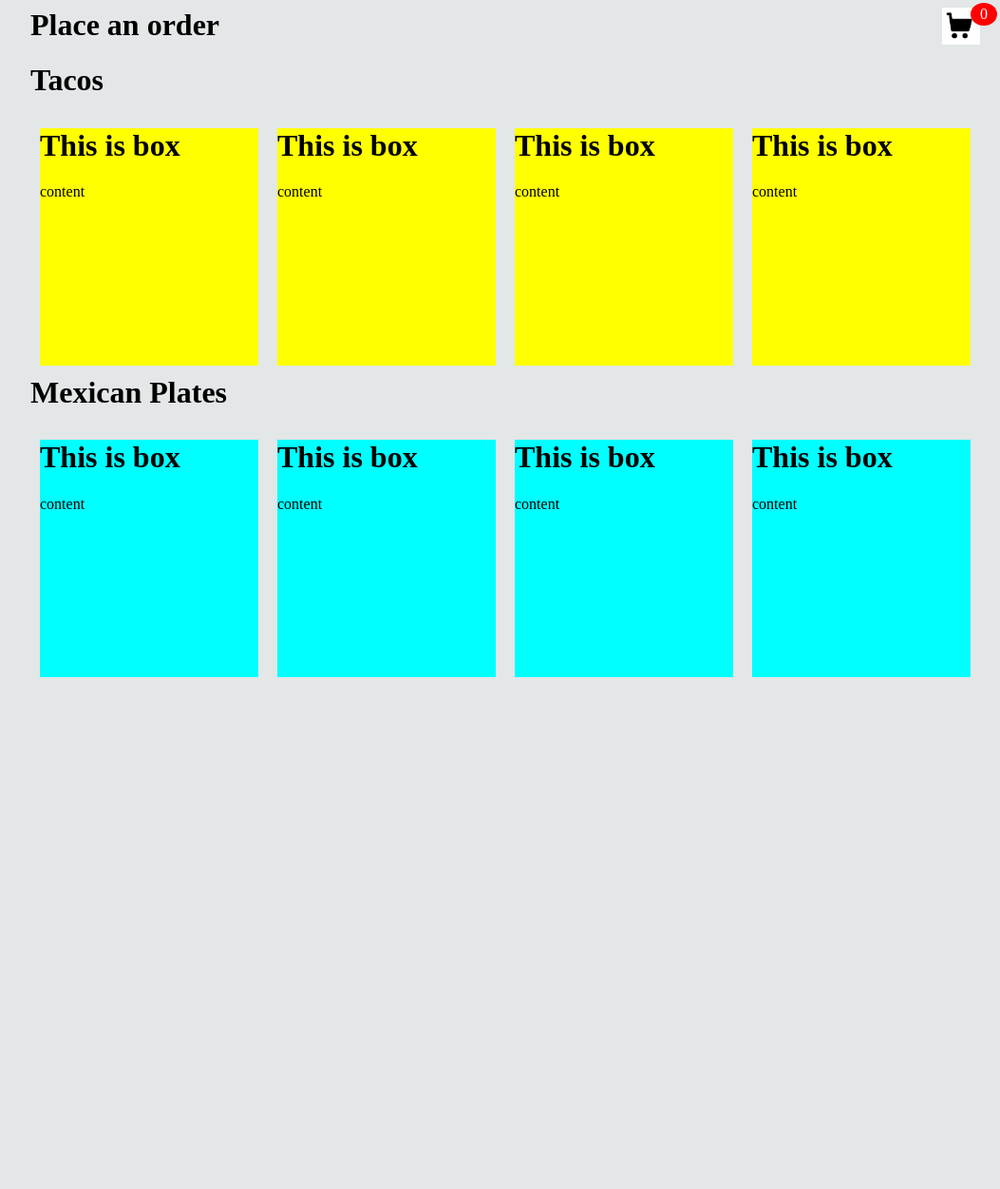
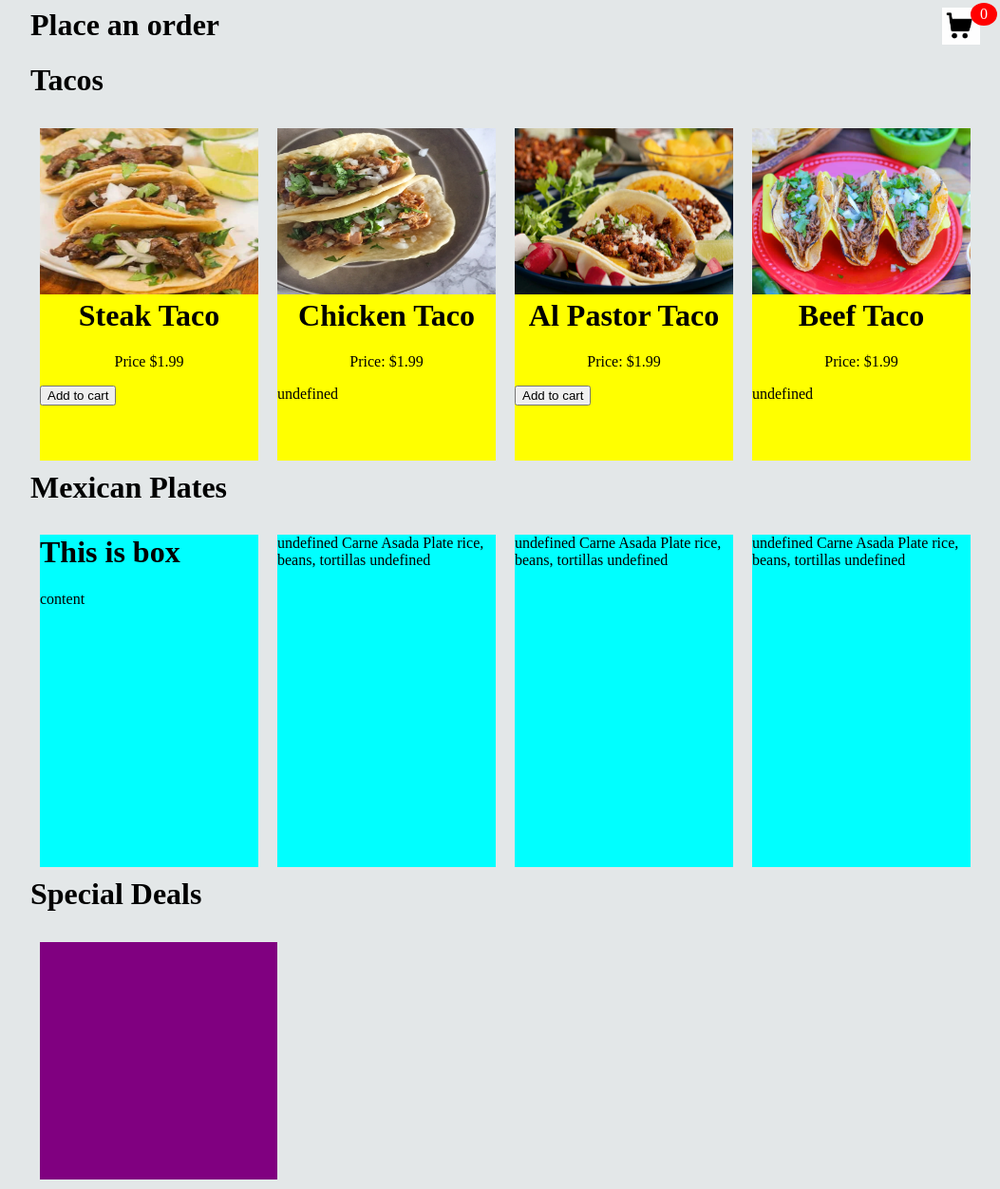
Before and after one commit to avicent5/Mexican-Restaurant-Website, a plain HTML site: page PlaceOrderPage.html in a window 1280 px wide. Shown: the part 42-1294 px from the top of the page at 95% size, without its empty margins (108-1161 px from the left). Before the commit the page ends 800 px from the top, so only its background shows below. Drawn offline with Linux system fonts and the light colour scheme.

Commit message:
Initial commit

```diff
--- a/PlaceOrderPage.html
+++ b/PlaceOrderPage.html
@@ -20,8 +20,13 @@
             <!--edit class name to represent taco cards-->
       <div class="card_container">
         <div class ="card">
-            <h1>This is box </h1>
-            <p>content</p>
+            <img src="TacoImages/steakTacoOrderPage.png"
+        alt="Special Deal 1"
+        style="height: 50%;
+        width: 100%;">
+        <h1 style="text-align: center;">Steak Taco</h1>
+        <p style="text-align: center;">Price $1.99</p>
+        <button>Add to cart</button>
            </div>
       </div>
     </div>
@@ -34,6 +39,15 @@
             </div>
         </div>
     </div>
+    <!--the outisde div container can be spaced out, think margin-top-->
+    <div class="special_deal_menu_container">
+        <h1>Special Deals</h1>
+        <div class="special_deal_card_container">
+            <div class="special_deal_card">
+
+            </div>
+        </div>
+    </div>
 
     </div>
     <script src="orderMenu.js"></script>
--- a/orderMenu.js
+++ b/orderMenu.js
@@ -1,16 +1,31 @@
 //cardContent array is for Taco menu section
+const myImage = new Image();
+myImage.src = 'Images/taco_image1.png';
 const cardContent = [
     {
-        heading : 'card 1',
-        body : 'this is body 1'
+        picture : `<img src="TacoImages/chickenTacoOrderPage.png"
+        alt="Special Deal 1"
+        style="height: 50%;
+        width: 100%;">`,
+        heading : '<h1 style="text-align: center;">Chicken Taco </h1>',
+        body : '<p style="text-align: center;">Price: $1.99 </p>'
     },
     {
-        heading : 'card 2',
-        body : 'this is body 2'
+        picture : `<img src="TacoImages/alPastorTacoOrderPage.png"
+        alt="Special Deal 1"
+        style="height: 50%;
+        width: 100%;">`,
+        heading : '<h1 style="text-align: center;">Al Pastor Taco </h1>',
+        body : '<p style="text-align: center;">Price: $1.99 </p>',
+        button : `<button>Add to cart</button>`
     },
     {
-        heading : 'card 3',
-        body : 'this is body 3'
+        picture : `<img src="TacoImages/beefTacoOrderPage.png"
+        alt="Special Deal 1"
+        style="height: 50%;
+        width: 100%;">`,
+        heading : '<h1 style="text-align: center;">Beef Taco </h1>',
+        body : '<p style="text-align: center;">Price: $1.99 </p>'
     },
 ]
 const mexPlateCardContent = [
@@ -30,28 +45,23 @@ const mexPlateCardContent = [
 ]
 
 const newCardContainer = document.querySelector('.card_container');
-const cardContainerMethod = () => {
-    cardContent.map( (postCardData) => {
-        const newCard = document.createElement("div");
-        newCard.classList.add('card');
-        newCard.innerHTML = `
-        <h1>This is box </h1>
-        <p>content</p>
-        `
-        newCardContainer.appendChild(newCard);
-    })
-}
+let newCardData = `
+
+    <h1>This is box </h1>
+    <p>content</p>
+`
 // method is easier way to create cards without having to hard code!
 const mexPlateCardContainer = document.querySelector('.mex_plate_card_container');
+const specialDealCardContainer = document.querySelector('.special_deal_menu_container')
 let mexPlateCardData = `<h1>This is box </h1>
 <p>content</p>`;
 const displayContainerMethod = (cardArray, cardClass, cardData, cardContainer) => {
     cardArray.map( (postCardData) => {
         const newCard = document.createElement("div");
         newCard.classList.add(cardClass);
-        newCard.innerHTML = cardData;
+        newCard.innerHTML =   `${postCardData.picture} ${postCardData.heading} ${postCardData.body} ${postCardData.button}`;
         cardContainer.appendChild(newCard);
     } )
 }
-cardContainerMethod();
+displayContainerMethod(cardContent,'card',newCardData, newCardContainer);
 displayContainerMethod(mexPlateCardContent,'mex_plate_card', mexPlateCardData, mexPlateCardContainer);
--- a/style.css
+++ b/style.css
@@ -200,7 +200,7 @@ header .shopping span{
     flex-direction: row;
 }
 .card{
-    height: 250px;
+    height: 350px;
     width: 250px;
     background-color: yellow;
     margin: 10px;
@@ -210,9 +210,19 @@ header .shopping span{
     flex-direction: row;
 }
 .mex_plate_card{
+    height: 350px;
+    width: 250px;
+    background-color: aqua;
+    margin: 10px;
+}
+.special_deal_card_container{
+    display: flex;
+    flex-direction: row;
+}
+.special_deal_card{
     height: 250px;
     width: 250px;
-    background-color: aqua;
+    background-color: purple;
     margin: 10px;
 }
 /*  background-color: black;
```
Also changed, not shown: TacoImages/alPastorTacoOrderPage.png (added), TacoImages/beefTacoOrderPage.png (added), TacoImages/beefTacoPic.png (added), TacoImages/chickenTacoOrderPage.png (added), TacoImages/steakTacoOrderPage.png (added).
